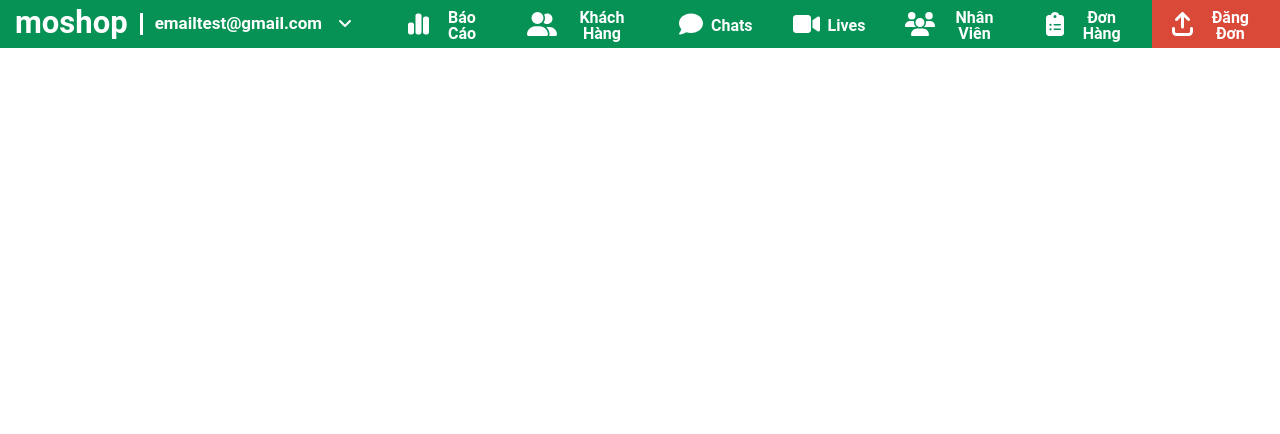
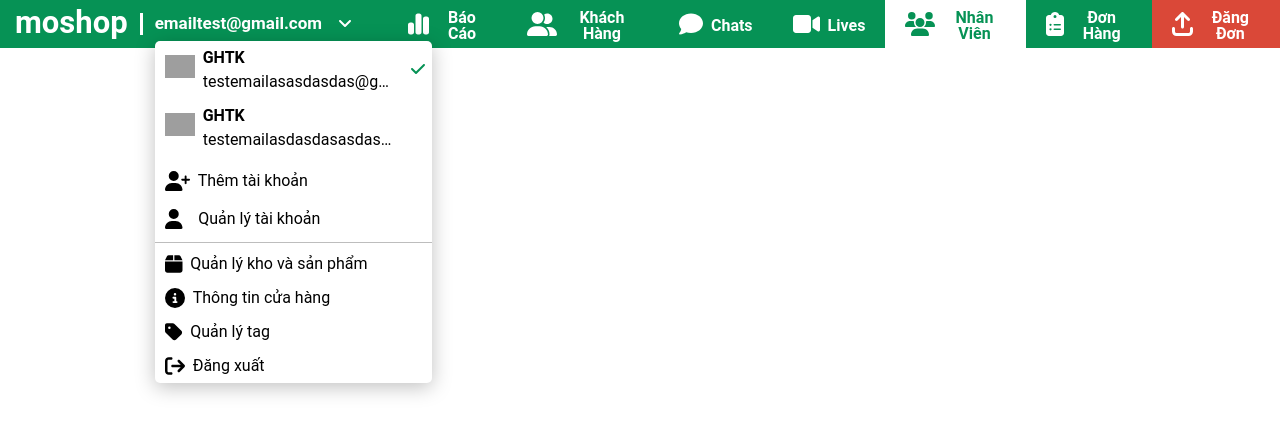
Before and after one commit to navwing/moshop-g3, a Vue app: page / in a window 1280 px wide. Both pictures are taken after a click on the item "emailtest@gmail.com". Shown: the top 434 px of the page. Built offline with nearby package versions, Linux system fonts and the light colour scheme; grey boxes are pictures that could not be loaded.

Commit message:
finish NavBar

```diff
--- a/src/assets/base.css
+++ b/src/assets/base.css
@@ -60,11 +60,11 @@
 }
 
 body {
-  min-height: 100vh;
+  font-weight: 400;
+  line-height: 1.5;
   color: var(--color-text);
   background: var(--color-background);
   transition: color 0.5s, background-color 0.5s;
-  line-height: 1.6;
   font-family: "Roboto",Helvetica,Arial,"DejaVu Sans","Liberation Sans",Freesans,sans-serif!important;
   font-size: 16px;
   text-rendering: optimizeLegibility;
--- a/src/components/NavBar.vue
+++ b/src/components/NavBar.vue
@@ -1,17 +1,85 @@
 <template>
-  <div class="navBar flex text-white ">
+  <div class="navBar flex text-white bg-default_green">
     <div class="navBar__logo">
       <a href="#" class="navBar__brand ">moshop</a>
     </div>
     <div class="h-full">
       <ul class="navaction flex flex-row items-center basis-auto h-full">
         <li>
-          <div class="navbar__dropdown flex items-center">
-            <div class="flex items-center navbar__dropdown__email px-2">emailtest@gmail.com</div>
-            <div class="pl-2">
-              <font-awesome-icon icon="fa-solid fa-angle-down"/>
+          <div class="dropdown-management relative" @click="isOpenDropDown=!isOpenDropDown">
+            <div class="navbar__dropdown flex items-center">
+              <div class="flex items-center navbar__dropdown__email px-2">emailtest@gmail.com</div>
+              <div class="pl-2">
+                <font-awesome-icon icon="fa-solid fa-angle-down"/>
+              </div>
+            </div>
+            <div class="navbar__dropdown__content text-black text-left" v-show="isOpenDropDown">
+              <div class="account-list">
+                <div class="account-item flex items-center justify-between">
+                  <div class="item-info flex items-center">
+                    <div class="avatar">
+                      <img src="https://moshop.com.vn/_nuxt/img/avatar_ghtk.06fe700.png" alt="ava">
+                    </div>
+                    <div class="account-name mx-2">
+                      <strong>GHTK</strong>
+                      <p>testemailasasdasdas@gmail.com</p>
+                    </div>
+                  </div>
+                  <div class="item-check text-default_green">
+                    <font-awesome-icon icon="fa-solid fa-check" />
+                  </div>
+                </div>
+                <div class="account-item flex items-center justify-between">
+                  <div class="item-info flex items-center">
+                    <div class="avatar">
+                      <img src="https://moshop.com.vn/_nuxt/img/avatar_ghtk.06fe700.png" alt="ava">
+                    </div>
+                    <div class="account-name mx-2">
+                      <strong>GHTK</strong>
+                      <p >testemailasdasdasasdas@gmail.com</p>
+                    </div>
+                  </div>
+                </div>
+              </div>
+              <div>
+                <div class="add-account flex items-center">
+                  <font-awesome-icon icon="fa-solid fa-user-plus"  class="mr-2 text-xl"/>
+                  <span>Thêm tài khoản</span>
+                </div>
+                <div class="manage-account flex items-center">
+                  <font-awesome-icon icon="fa-solid fa-user" class="mr-4 text-xl"/>
+                  <span>Quản lý tài khoản</span>
+                </div>
+              </div>
+              <hr class="my-1" style="color: #bdbdbd">
+              <div class="dropdown-item">
+                <a href="#" class="w-100 h-100 flex items-center whitespace-nowrap">
+                  <font-awesome-icon icon="fa-solid fa-box" class="mr-2 text-xl" />
+                  Quản lý kho và sản phẩm
+                </a>
+              </div>
+              <div class="dropdown-item">
+                <a href="#" class="w-100 h-100 flex items-center whitespace-nowrap">
+                  <font-awesome-icon icon="fa-solid fa-circle-info" class="mr-2 text-xl" />
+                Thông tin cửa hàng
+                </a>
+              </div>
+              <div class="dropdown-item">
+                <a href="#" class="w-100 h-100 flex items-center whitespace-nowrap">
+                  <font-awesome-icon icon="fa-solid fa-tag" class="mr-2 text-xl" />
+                 Quản lý tag
+                </a>
+              </div>
+              <div class="dropdown-item">
+                <a href="#" class="w-100 h-100 flex items-center whitespace-nowrap">
+                  <font-awesome-icon icon="fa-solid fa-arrow-right-from-bracket" class="mr-2 text-xl"/>
+                  Đăng xuất
+                </a>
+              </div>
+
             </div>
           </div>
+
         </li>
         <li style="margin-left: 32px">
           <a href="#" class="navlink">
@@ -37,9 +105,9 @@
             <span>Lives</span>
           </a>
         </li>
-        <li>
+        <li class="bg-white text-default_green">
           <a href="#" class="navlink">
-            <font-awesome-icon icon="fa-solid fa-users" class="text-2xl"/>
+            <font-awesome-icon icon="fa-solid fa-users" class="text-2xl "/>
             <span>Nhân Viên</span>
           </a>
         </li>
@@ -58,11 +126,17 @@
       </ul>
     </div>
   </div>
+
 </template>
 
 <script>
 export default {
-  name: "NavBar"
+  name: "NavBar",
+  data () {
+    return {
+      isOpenDropDown: false
+    }
+  },
 }
 </script>
 
@@ -70,7 +144,6 @@ export default {
 
 .navBar {
   padding: 0 0 0 15px;
-  background-color: #069255;
   height: 48px;
 }
 
@@ -123,4 +196,44 @@ ul li {
   font-weight: 700;
 
 }
+
+.navbar__dropdown__content{
+  position: absolute;
+  z-index: 1001;
+  left: 15px;
+  top: 28px;
+  background: #fff;
+  box-shadow: 0 4px 20px rgb(0 0 0 / 25%);
+  border-radius: 5px;
+  min-width: 100%;
+}
+.account-list{
+  max-height: 203px;
+  overflow: auto;
+
+}
+
+.account-item{
+  padding: 5px 7px 5px 10px;
+}
+.avatar{
+  width: 30px;
+  height: 30px
+}
+.account-name p,strong{
+  white-space: nowrap !important;
+  overflow: hidden;
+  text-overflow: ellipsis;
+  max-width: 200px;
+}
+.add-account{
+  margin-top: 5px;
+  padding: 7px 10px;
+}
+.manage-account{
+  padding: 7px 10px;
+}
+.dropdown-item{
+  padding: 5px 10px;
+}
 </style>
--- a/src/main.js
+++ b/src/main.js
@@ -4,14 +4,14 @@ import {library} from '@fortawesome/fontawesome-svg-core'
 import {FontAwesomeIcon} from '@fortawesome/vue-fontawesome'
 import {
     faAngleDown, faChartSimple, faUserGroup, faComment, faVideo, faUsers, faClipboardList
-    , faArrowUpFromBracket
+    , faArrowUpFromBracket, faCheck, faUserPlus, faUser, faBox, faCircleInfo, faTag, faArrowRightFromBracket
 } from '@fortawesome/free-solid-svg-icons'
 import App from './App.vue'
 import router from './router'
 import './assets/main.css'
 
 library.add(faAngleDown, faChartSimple, faUserGroup, faComment, faVideo, faUsers, faClipboardList,
-    faArrowUpFromBracket)
+    faArrowUpFromBracket,faCheck,faUserPlus,faUser,faBox,faCircleInfo,faTag,faArrowRightFromBracket)
 
 const app = createApp(App)
 app.component('font-awesome-icon', FontAwesomeIcon)
--- a/tailwind.config.js
+++ b/tailwind.config.js
@@ -6,6 +6,11 @@ module.exports = {
   ],
   theme: {
     extend: {},
+    colors: {
+      white: "#fff",
+      black: "#000",
+      default_green:'#069255'
+    }
   },
   plugins: [],
 }
```
